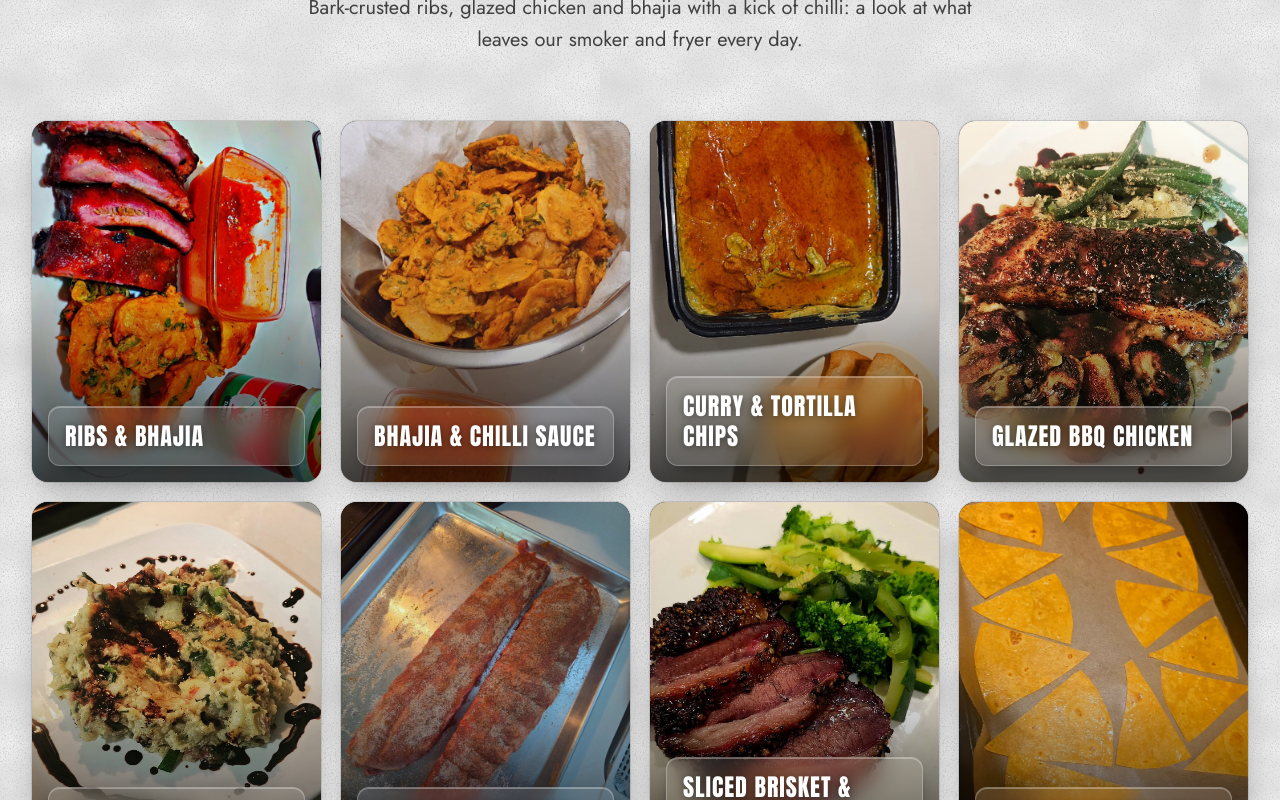
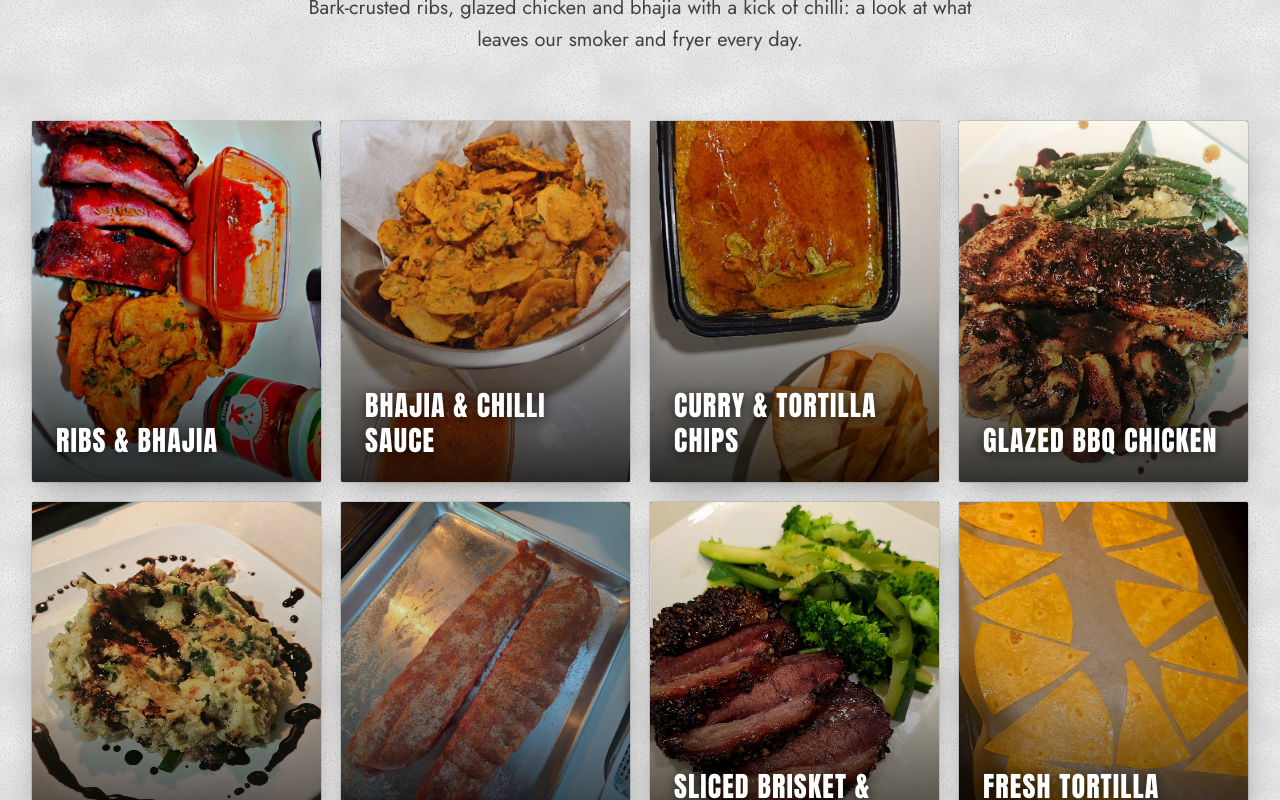
Before and after one commit to Code-Assassin-Fred/Beef-and-Butts-BBQ, a Next.js app: page / in a window 1280 px wide. Shown: the part 7740-8540 px from the top of the page. Built offline with nearby package versions, Linux system fonts and the light colour scheme.

Commit message:
About section

```diff
--- a/components/About.tsx
+++ b/components/About.tsx
@@ -149,7 +149,7 @@ export default function About({
                     <ul className="mt-12 grid grid-cols-1 gap-4 sm:grid-cols-2 sm:gap-5 lg:grid-cols-4 md:mt-16">
                         {GALLERY.map((item) => (
                             <li key={item.src}>
-                                <figure className="group relative aspect-[4/5] overflow-hidden rounded-2xl bg-[#0f0f0f] shadow-[0_10px_30px_-12px_rgba(0,0,0,0.45)] ring-1 ring-black/10">
+                                <figure className="group relative aspect-[4/5] overflow-hidden rounded-[2px] bg-[#0f0f0f] shadow-[0_10px_30px_-12px_rgba(0,0,0,0.45)] ring-1 ring-black/10">
                                     <Image
                                         src={item.src}
                                         alt={item.alt}
@@ -157,13 +157,12 @@ export default function About({
                                         sizes="(min-width: 1024px) 25vw, (min-width: 640px) 50vw, 100vw"
                                         className="object-cover transition-transform duration-700 ease-out group-hover:scale-[1.04] motion-reduce:transition-none motion-reduce:group-hover:scale-100"
                                     />
-                                    {/* Base shade so the glass plate always reads */}
-                                    <div className="absolute inset-0 bg-gradient-to-t from-black/70 via-black/10 to-transparent" />
+                                    {/* Shade so the name reads on any photo */}
+                                    <div className="absolute inset-0 bg-gradient-to-t from-black/80 via-black/20 to-transparent" />
 
-                                    {/* Glass name plate */}
-                                    <figcaption className="absolute inset-x-3 bottom-3 rounded-xl border border-white/25 bg-white/[0.12] px-4 py-3.5 shadow-[0_8px_24px_-8px_rgba(0,0,0,0.6),inset_0_1px_0_rgba(255,255,255,0.3)] backdrop-blur-md backdrop-saturate-150 sm:inset-x-4 sm:bottom-4">
+                                    <figcaption className="absolute inset-x-0 bottom-0 p-5 sm:p-6">
                                         <span
-                                            className={`${displayFont.className} block text-[1.35rem] uppercase leading-tight tracking-[0.04em] text-white [text-shadow:0_1px_8px_rgba(0,0,0,0.5)] sm:text-[1.5rem]`}
+                                            className={`${displayFont.className} block text-[1.6rem] uppercase leading-tight tracking-[0.04em] text-white [text-shadow:0_2px_12px_rgba(0,0,0,0.7)] sm:text-[1.75rem]`}
                                         >
                                             {item.name}
                                         </span>
```
